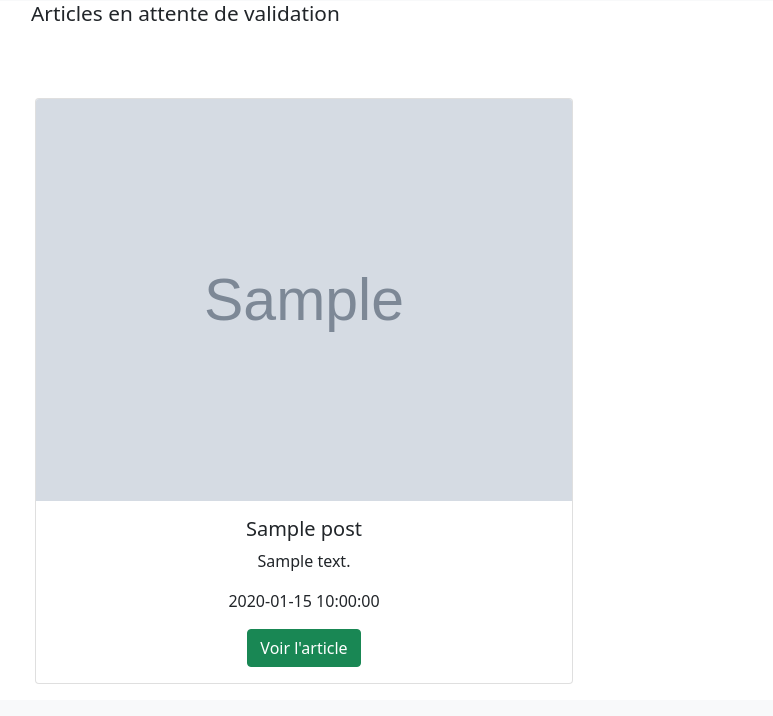
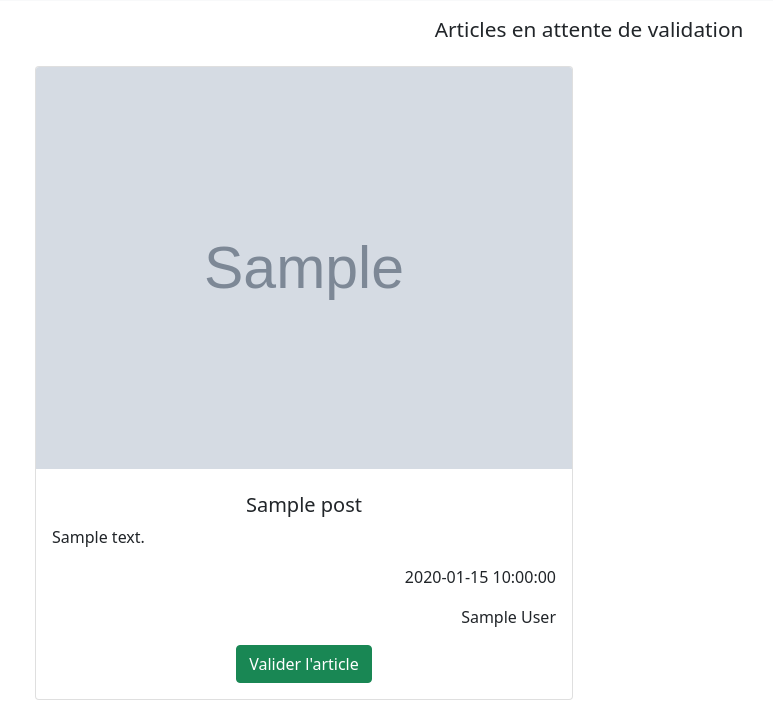
Before and after one commit to marue59/blog-php-OC, a PHP site: template src/View/admin/showAllArticle.html.twig in a window 1280 px wide. Shown: the part 125-841 px from the top of the page, without its empty margins (51-824 px from the left). Before the commit the page ends 809 px from the top, so only its background shows below. Run offline with PHP 8.4, Linux system fonts and the light colour scheme; the template is opened without the code that fills it: most values are stand-ins (such as "Sample title", 1, 10 or a date in 2020); grey boxes marked "Sample" are stand-in pictures; some libraries are stand-ins or nearby versions.

Commit message:
update front

```diff
--- a/src/Model/UserManager.php
+++ b/src/Model/UserManager.php
@@ -86,7 +86,7 @@ class UserManager extends Database
     // Validation du user en modifiant le statut
     public function updateStatus($id)
     {
-        $statement = $this->pdo->prepare("UPDATE $this->table SET status = 2 WHERE id=:id");
+        $statement = $this->pdo->prepare("UPDATE $this->table SET status = 1 WHERE id=:id");
         $statement->bindValue('id', $id, \PDO::PARAM_INT);
 
         $statement->execute();
--- a/src/View/admin/showAllArticle.html.twig
+++ b/src/View/admin/showAllArticle.html.twig
@@ -4,7 +4,7 @@
 
 {% block content %}
     <div class="container">
-    {% block subtitle %}<h1>Articles en attente de validation</h1>{% endblock %}
+        {% block subtitle %}<h1 class="text-center mt-3">Articles en attente de validation</h1>{% endblock %}
             <div class="row">
                 {% if message is not empty%}
                     <div class="alert alert-light" role="alert">
@@ -13,15 +13,14 @@
                 {% endif %}
                 {% for post in posts %}
                     <div class="col-lg-6 col-md-12 p-3 ">
-                    <div class="card text-center mt-5">
+                        <div class="card">
                             <img src="{{ post.picture }}" class="card-img-top" alt="...">
                             <div class="card-body">
-                            <h5 class="card-title text-center">{{ post.title }}</h5>
-                            <p class="card-text">{{ post.text }}</p>
-                            <p class="card-text">{{ post.dateCreation }}</p>
-                            <p class="card-text">{{ user.post.author }}</p>
-
-                            <a href="/admin/validate-articles/{{ post.id }}" class="btn btn-success">Voir l'article</a>
+                                <h5 class="card-title text-center m-2">{{ post.title }}</h5>
+                                <p class="card-text text-justify">{{ post.text }}</p>
+                                <p class="card-text text-end">{{ post.dateCreation }}</p>
+                                <p class="card-text text-end">{{ post.author }}</p>
+                                <p class="card-text text-center"><a href="/admin/validate-articles/{{ post.id }}" class="btn btn-success">Valider l'article</a></p>
                             </div>
                         </div>
                     </div>
--- a/src/View/admin/showAllUser.html.twig
+++ b/src/View/admin/showAllUser.html.twig
@@ -15,7 +15,7 @@
                 <div class="col-lg-6 col-md-12 p-3 ">
                     <div class="card ">
                         <div class="card-body">
-                            <h4 class="card-title text-center">En attente</h4>
+                            <h4 class="card-title text-center">Pseudo : {{ user.username }}</h4>
                                 <p>Pseudo : {{ user.username }}</p>
                                 <p>E-mail : {{ user.email }}</p>
                                 <p>Le statut : {{ user.status }}</p>
```
Lines whose indentation alone changed are shown as unchanged.
